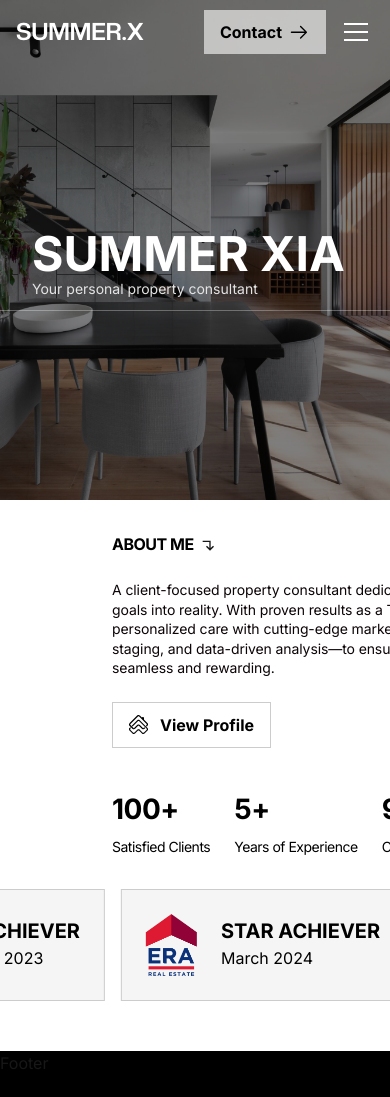
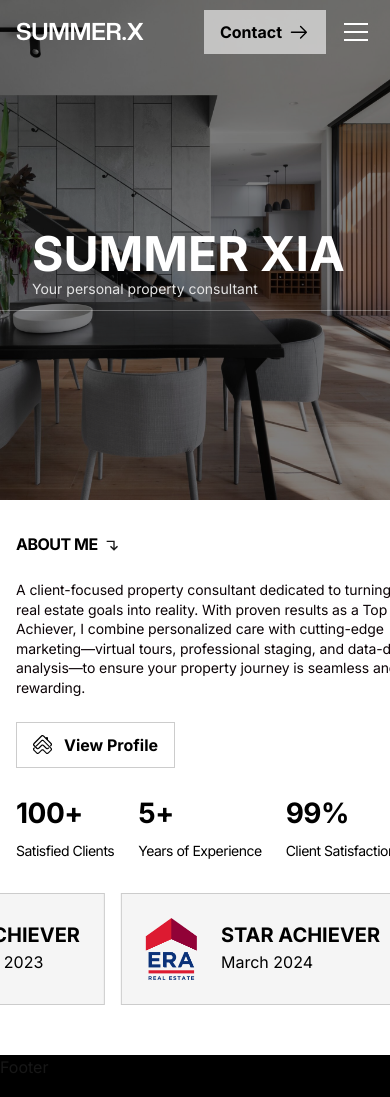
Before and after one commit to eypae/summer-portfolio, a Next.js app: page / in a window 390 px wide. Shown: the top 1097 px of the page. Built offline with nearby package versions, Linux system fonts and the light colour scheme.

Commit message:
ipad air responsiveness about me section

```diff
--- a/components/About.tsx
+++ b/components/About.tsx
@@ -24,7 +24,7 @@ const About = () => {
       {/* Main About Content */}
       <div
         ref={ref}
-        className="max-w-360 mx-auto px-28 xl:px-39.5 relative mb-8"
+        className="max-w-360 mx-auto px-4  md:px-12 lg:px-27 xl:px-39.5 relative mb-8"
       >
         <div className="flex items-start gap-12">
           {/* Left Content */}
@@ -74,14 +74,14 @@ const About = () => {
               initial={{ opacity: 0, y: 20 }}
               animate={isInView ? { opacity: 1, y: 0 } : {}}
               transition={{ duration: 0.7, delay: 0.3, ease: "easeOut" }}
-              className="flex flex-wrap items-center gap-6 md:gap-8 mt-10 xl:mt-16 min-w-[486px]"
+              className="flex flex-wrap items-center gap-6 md:gap-8 mt-6 lg:mt-10 xl:mt-16 min-w-[428px] lg:min-w-[486px]"
             >
               {stats.map((stat) => (
                 <div key={stat.label} className="flex flex-col gap-1.5">
-                  <p className="text-[28px] md:text-[32px] text-black tracking-[-0.5px] font-bold">
+                  <p className="text-[28px] lg:text-[32px] text-black tracking-[-0.5px] font-bold">
                     {stat.value}
                   </p>
-                  <p className="text-[14px] md:text-[16px] text-black -tracking-[0.5px] whitespace-normal">
+                  <p className="text-[14px] lg:text-[16px] text-black -tracking-[0.5px] whitespace-normal">
                     {stat.label}
                   </p>
                 </div>
```
